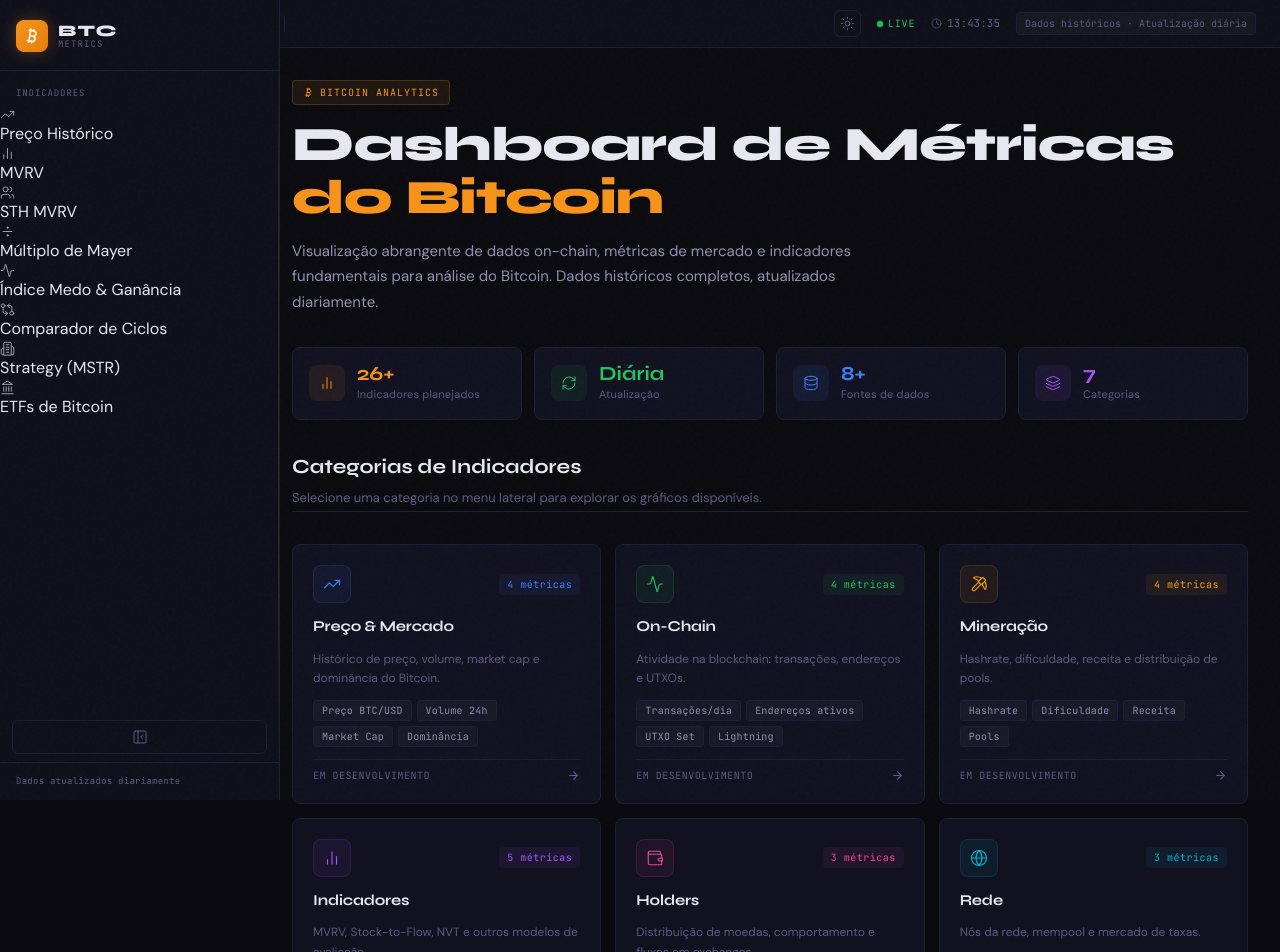
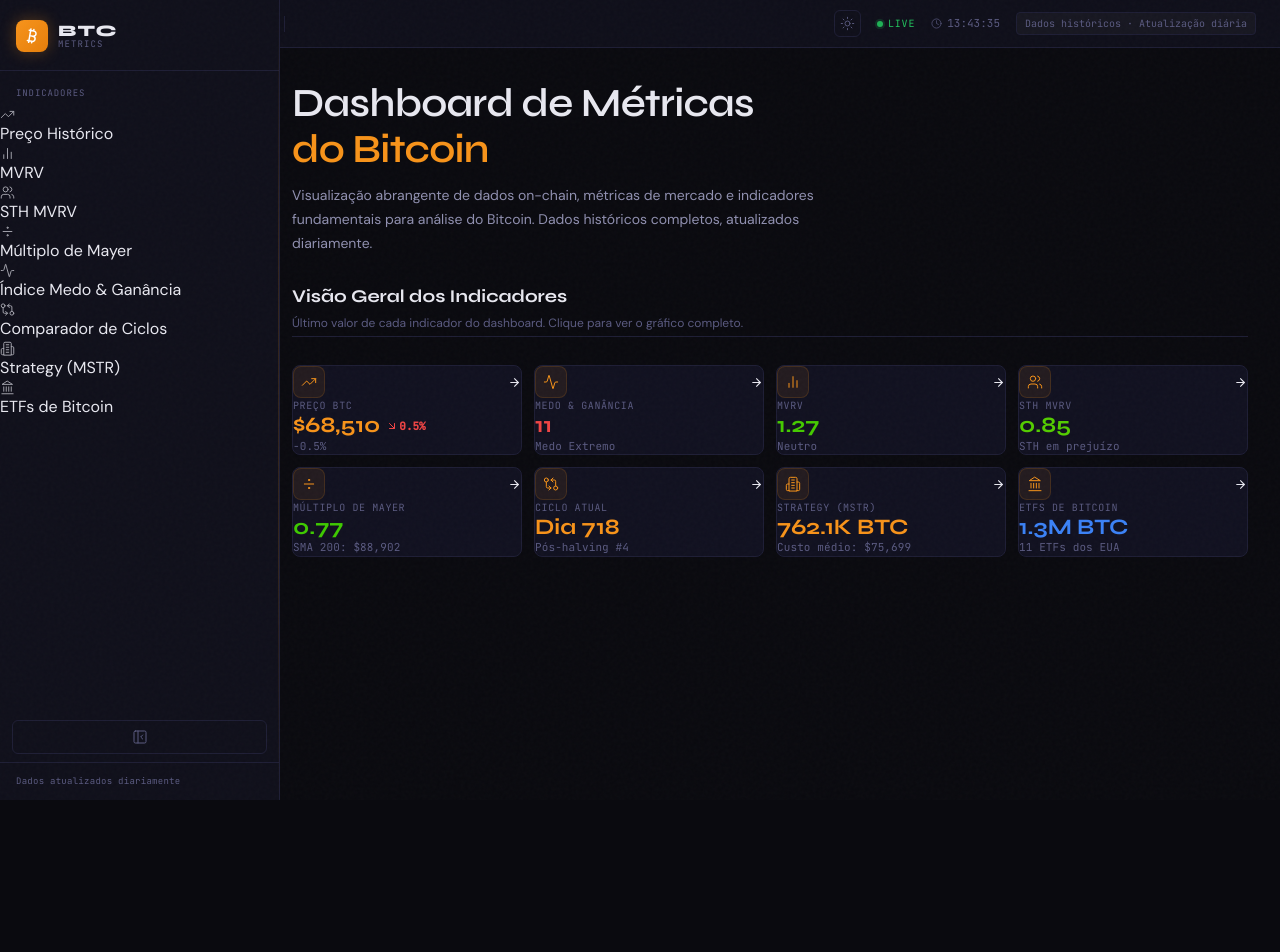
Before and after one commit to Chicoeth/btc-dashboard, a Next.js app in the folder btc-dashboard/frontend/: page / in a window 1280 px wide. Shown: the top 952 px of the page. After the commit the page ends 800 px from the top, so only its background shows below. Built offline with nearby package versions, Linux system fonts and the light colour scheme.

Commit message:
chore: update index.jsx

```diff
--- a/btc-dashboard/frontend/src/pages/index.jsx
+++ b/btc-dashboard/frontend/src/pages/index.jsx
@@ -1,86 +1,240 @@
+import { useState, useEffect, useMemo } from 'react';
 import Layout from '../components/Layout';
+import Link from 'next/link';
 import {
-  TrendingUp, Activity, Pickaxe, BarChart2,
-  Wallet, Globe, Layers, ArrowRight, Bitcoin,
-  Zap, Database, RefreshCw
+  TrendingUp, Activity, BarChart2, Users, Divide,
+  GitCompareArrows, Building2, Landmark, ArrowRight,
+  ArrowUpRight, ArrowDownRight,
 } from 'lucide-react';
 
-const categories = [
+/* ── helpers ── */
+const fmt = (v) =>
+  v == null
+    ? '—'
+    : v.toLocaleString('en-US', { style: 'currency', currency: 'USD', maximumFractionDigits: 0 });
+
+const fmtK = (v) => {
+  if (v == null) return '—';
+  if (v >= 1e6) return `${(v / 1e6).toFixed(1)}M`;
+  if (v >= 1e3) return `${(v / 1e3).toFixed(1)}K`;
+  return v.toFixed(0);
+};
+
+const fmtPct = (v) =>
+  v == null ? '—' : `${v >= 0 ? '+' : ''}${v.toFixed(1)}%`;
+
+/* FNG classification */
+function fngLabel(val) {
+  if (val <= 25) return { text: 'Medo Extremo', color: '#ef4444' };
+  if (val <= 45) return { text: 'Medo', color: '#f59e0b' };
+  if (val <= 55) return { text: 'Neutro', color: '#a3a3a3' };
+  if (val <= 75) return { text: 'Ganância', color: '#84cc16' };
+  return { text: 'Ganância Extrema', color: '#22c55e' };
+}
+
+/* MVRV color */
+function mvrvColor(val) {
+  if (val == null) return '#9090b0';
+  if (val < 1.0) return 'rgb(0,196,79)';
+  if (val > 3.0) return 'rgb(232,0,10)';
+  const t = (val - 1.0) / 2.0;
+  if (t <= 0.5) {
+    const r = Math.round(0 + (255 - 0) * (t / 0.5));
+    const g = Math.round(196 + (220 - 196) * (t / 0.5));
+    return `rgb(${r},${g},0)`;
+  }
+  const r = Math.round(255 - (255 - 232) * ((t - 0.5) / 0.5));
+  const g = Math.round(220 * (1 - (t - 0.5) / 0.5));
+  return `rgb(${r},${g},${Math.round(10 * ((t - 0.5) / 0.5))})`;
+}
+
+/* Mayer color */
+function mayerColor(val) {
+  if (val == null) return '#9090b0';
+  if (val <= 0.6) return 'rgb(0,196,79)';
+  if (val >= 2.0) return 'rgb(232,0,10)';
+  const t = (val - 0.6) / 1.4;
+  if (t <= 0.5) {
+    const r = Math.round(255 * (t / 0.5));
+    const g = Math.round(196 + (220 - 196) * (t / 0.5));
+    return `rgb(${r},${g},0)`;
+  }
+  const r = Math.round(255 - 23 * ((t - 0.5) / 0.5));
+  const g = Math.round(220 * (1 - (t - 0.5) / 0.5));
+  return `rgb(${r},${g},${Math.round(10 * ((t - 0.5) / 0.5))})`;
+}
+
+/* STH MVRV color */
+function sthMvrvColor(val) {
+  if (val == null) return '#9090b0';
+  if (val <= 0.75) return 'rgb(0,196,79)';
+  if (val >= 1.35) return 'rgb(232,0,10)';
+  const t = (val - 0.75) / 0.6;
+  if (t <= 0.5) {
+    const r = Math.round(255 * (t / 0.5));
+    const g = Math.round(196 + 24 * (t / 0.5));
+    return `rgb(${r},${g},0)`;
+  }
+  const r = Math.round(255 - 23 * ((t - 0.5) / 0.5));
+  const g = Math.round(220 * (1 - (t - 0.5) / 0.5));
+  return `rgb(${r},${g},${Math.round(10 * ((t - 0.5) / 0.5))})`;
+}
+
+/* ── data hook ── */
+function useDashboardData() {
+  const [data, setData] = useState(null);
+  const [loading, setLoading] = useState(true);
+
+  useEffect(() => {
+    const load = async () => {
+      try {
+        const [priceRes, fngRes, mvrvRes, sthRes, stratRes, etfRes] = await Promise.all([
+          fetch('/api/price'),
+          fetch('/api/fng'),
+          fetch('/api/mvrv'),
+          fetch('/api/sth-mvrv'),
+          fetch('/api/strategy'),
+          fetch('/api/etf-holdings'),
+        ]);
+
+        const priceRaw = await priceRes.json();
+        const price = Array.isArray(priceRaw) ? priceRaw : (priceRaw?.data ?? []);
+        const fng = await fngRes.json();
+        const mvrv = await mvrvRes.json();
+        const sth = await sthRes.json();
+        const strategy = await stratRes.json();
+        const etf = await etfRes.json();
+
+        setData({ price, fng, mvrv, sth, strategy, etf });
+      } catch (e) {
+        console.error('Dashboard load error:', e);
+      } finally {
+        setLoading(false);
+      }
+    };
+    load();
+  }, []);
+
+  return { data, loading };
+}
+
+/* ── indicator cards config ── */
+const INDICATORS = [
   {
+    key: 'price',
+    label: 'Preço BTC',
     icon: TrendingUp,
-    title: 'Preço & Mercado',
-    description: 'Histórico de preço, volume, market cap e dominância do Bitcoin.',
-    metrics: ['Preço BTC/USD', 'Volume 24h', 'Market Cap', 'Dominância'],
-    color: '#3b82f6',
-    count: 4,
+    href: '/mercado/preco',
+    extract: (d) => {
+      if (!d?.price?.length) return null;
+      const last = d.price[d.price.length - 1];
+      const prev = d.price.length >= 2 ? d.price[d.price.length - 2] : null;
+      const price = last[1];
+      const change = prev ? ((price - prev[1]) / prev[1]) * 100 : null;
+      return { value: fmt(price), sub: change != null ? fmtPct(change) : '', change, color: '#f7931a' };
+    },
   },
   {
+    key: 'fng',
+    label: 'Medo & Ganância',
     icon: Activity,
-    title: 'On-Chain',
-    description: 'Atividade na blockchain: transações, endereços e UTXOs.',
-    metrics: ['Transações/dia', 'Endereços ativos', 'UTXO Set', 'Lightning'],
-    color: '#22c55e',
-    count: 4,
+    href: '/indicadores/medo-ganancia',
+    extract: (d) => {
+      if (!d?.fng?.length) return null;
+      const last = d.fng[d.fng.length - 1];
+      const val = last[1];
+      const info = fngLabel(val);
+      return { value: `${val}`, sub: info.text, color: info.color };
+    },
   },
   {
-    icon: Pickaxe,
-    title: 'Mineração',
-    description: 'Hashrate, dificuldade, receita e distribuição de pools.',
-    metrics: ['Hashrate', 'Dificuldade', 'Receita', 'Pools'],
-    color: '#f59e0b',
-    count: 4,
+    key: 'mvrv',
+    label: 'MVRV',
+    icon: BarChart2,
+    href: '/indicadores/mvrv',
+    extract: (d) => {
+      if (!d?.mvrv?.length) return null;
+      const last = d.mvrv[d.mvrv.length - 1];
+      const val = last[3];
+      return { value: val?.toFixed(2), sub: val < 1 ? 'Subvalorizado' : val > 3 ? 'Sobrevalorizado' : 'Neutro', color: mvrvColor(val) };
+    },
   },
   {
-    icon: BarChart2,
-    title: 'Indicadores',
-    description: 'MVRV, Stock-to-Flow, NVT e outros modelos de avaliação.',
-    metrics: ['MVRV Z-Score', 'Stock-to-Flow', 'NVT Ratio', 'Puell Multiple'],
-    color: '#a855f7',
-    count: 5,
+    key: 'sth',
+    label: 'STH MVRV',
+    icon: Users,
+    href: '/indicadores/sth-mvrv',
+    extract: (d) => {
+      if (!d?.sth?.length) return null;
+      const last = d.sth[d.sth.length - 1];
+      const val = last[3];
+      return { value: val?.toFixed(2), sub: val < 1 ? 'STH em prejuízo' : 'STH em lucro', color: sthMvrvColor(val) };
+    },
   },
   {
-    icon: Wallet,
-    title: 'Holders',
-    description: 'Distribuição de moedas, comportamento e fluxos em exchanges.',
-    metrics: ['Distribuição', 'HODLers vs Traders', 'Exchanges', ''],
-    color: '#ec4899',
-    count: 3,
+    key: 'mayer',
+    label: 'Múltiplo de Mayer',
+    icon: Divide,
+    href: '/indicadores/multiplo-mayer',
+    extract: (d) => {
+      if (!d?.price?.length) return null;
+      // calc SMA 200
+      const prices = d.price.map((p) => p[1]);
+      if (prices.length < 200) return null;
+      const sma200 = prices.slice(-200).reduce((a, b) => a + b, 0) / 200;
+      const current = prices[prices.length - 1];
+      const mayer = current / sma200;
+      return { value: mayer.toFixed(2), sub: `SMA 200: ${fmt(sma200)}`, color: mayerColor(mayer) };
+    },
   },
   {
-    icon: Globe,
-    title: 'Rede',
-    description: 'Nós da rede, mempool e mercado de taxas.',
-    metrics: ['Nós ativos', 'Mempool', 'Fee Market', ''],
-    color: '#06b6d4',
-    count: 3,
+    key: 'cycle',
+    label: 'Ciclo Atual',
+    icon: GitCompareArrows,
+    href: '/indicadores/comparador-ciclos',
+    extract: (d) => {
+      if (!d?.price?.length) return null;
+      // Days since last halving (2024-04-19)
+      const halvingDate = new Date('2024-04-19T00:00:00Z').getTime();
+      const lastTs = d.price[d.price.length - 1][0];
+      const daysSince = Math.floor((lastTs - halvingDate) / (24 * 60 * 60 * 1000));
+      return { value: `Dia ${daysSince}`, sub: 'Pós-halving #4', color: '#f7931a' };
+    },
   },
   {
-    icon: Layers,
-    title: 'Ciclos',
-    description: 'Halvings, ciclos de bull/bear e comparativos históricos.',
-    metrics: ['Halvings', 'Bull/Bear', 'Comparativos', ''],
-    color: '#f7931a',
-    count: 3,
+    key: 'strategy',
+    label: 'Strategy (MSTR)',
+    icon: Building2,
+    href: '/indicadores/strategy',
+    extract: (d) => {
+      if (!d?.strategy?.length) return null;
+      const last = d.strategy[d.strategy.length - 1];
+      const holdings = last[1];
+      return { value: `${fmtK(holdings)} BTC`, sub: `Custo médio: ${fmt(last[2])}`, color: '#f7931a' };
+    },
+  },
+  {
+    key: 'etf',
+    label: 'ETFs de Bitcoin',
+    icon: Landmark,
+    href: '/indicadores/etf-holdings',
+    extract: (d) => {
+      if (!d?.etf?.length) return null;
+      const last = d.etf[d.etf.length - 1];
+      const total = last[2];
+      return { value: `${fmtK(total)} BTC`, sub: '11 ETFs dos EUA', color: '#3b82f6' };
+    },
   },
 ];
 
-const stats = [
-  { label: 'Indicadores planejados', value: '26+', icon: BarChart2, color: '#f7931a' },
-  { label: 'Atualização', value: 'Diária', icon: RefreshCw, color: '#22c55e' },
-  { label: 'Fontes de dados', value: '8+', icon: Database, color: '#3b82f6' },
-  { label: 'Categorias', value: '7', icon: Layers, color: '#a855f7' },
-];
+export default function HomePage() {
+  const { data, loading } = useDashboardData();
 
-export default function HomePage() {
   return (
     <Layout>
       <div className="home">
         {/* Header */}
         <div className="home-header">
-          <div className="header-badge">
-            <Bitcoin size={11} />
-            <span>Bitcoin Analytics</span>
-          </div>
           <h1 className="home-title">
             Dashboard de Métricas
             <br />
@@ -92,85 +246,56 @@ export default function HomePage() {
           </p>
         </div>
 
-        {/* Stats row */}
-        <div className="stats-row">
-          {stats.map((stat) => {
-            const Icon = stat.icon;
-            return (
-              <div key={stat.label} className="stat-card card">
-                <div className="stat-icon" style={{ color: stat.color, background: `${stat.color}15` }}>
-                  <Icon size={16} strokeWidth={1.5} />
-                </div>
-                <div className="stat-info">
-                  <span className="stat-value" style={{ color: stat.color }}>{stat.value}</span>
-                  <span className="stat-label">{stat.label}</span>
-                </div>
-              </div>
-            );
-          })}
-        </div>
-
-        {/* Section title */}
+        {/* Indicators Overview */}
         <div className="section-header">
-          <h2 className="section-title">Categorias de Indicadores</h2>
+          <h2 className="section-title">Visão Geral dos Indicadores</h2>
           <p className="section-desc">
-            Selecione uma categoria no menu lateral para explorar os gráficos disponíveis.
+            Último valor de cada indicador do dashboard. Clique para ver o gráfico completo.
           </p>
         </div>
 
-        {/* Category grid */}
-        <div className="category-grid">
-          {categories.map((cat) => {
-            const Icon = cat.icon;
+        <div className="indicators-grid">
+          {INDICATORS.map((ind) => {
+            const Icon = ind.icon;
+            const extracted = data ? ind.extract(data) : null;
+            const isLoading = loading || !extracted;
+
             return (
-              <div key={cat.title} className="category-card card">
-                <div className="category-card-header">
-                  <div
-                    className="category-icon"
-                    style={{
-                      color: cat.color,
-                      background: `${cat.color}12`,
-                      borderColor: `${cat.color}25`,
-                    }}
-                  >
-                    <Icon size={18} strokeWidth={1.5} />
+              <Link key={ind.key} href={ind.href} className="indicator-card card">
+                <div className="indicator-header">
+                  <div className="indicator-icon">
+                    <Icon size={16} strokeWidth={1.5} />
                   </div>
-                  <div className="category-count-badge" style={{ color: cat.color, background: `${cat.color}12` }}>
-                    {cat.count} métricas
-                  </div>
+                  <ArrowRight size={13} className="indicator-arrow" />
                 </div>
 
-                <h3 className="category-title">{cat.title}</h3>
-                <p className="category-description">{cat.description}</p>
+                <div className="indicator-label">{ind.label}</div>
 
-                <div className="category-metrics">
-                  {cat.metrics.filter(Boolean).map((m) => (
-                    <span key={m} className="metric-tag">{m}</span>
-                  ))}
-                </div>
-
-                <div className="category-footer">
-                  <span className="coming-soon-label">
-                    Em desenvolvimento
-                  </span>
-                  <ArrowRight size={13} />
-                </div>
-              </div>
+                {isLoading ? (
+                  <div className="indicator-skeleton">
+                    <div className="skeleton-line skeleton-value" />
+                    <div className="skeleton-line skeleton-sub" />
+                  </div>
+                ) : (
+                  <>
+                    <div className="indicator-value" style={{ color: extracted.color }}>
+                      {extracted.value}
+                      {extracted.change != null && (
+                        <span className={`indicator-change ${extracted.change >= 0 ? 'positive' : 'negative'}`}>
+                          {extracted.change >= 0
+                            ? <ArrowUpRight size={12} strokeWidth={2} />
+                            : <ArrowDownRight size={12} strokeWidth={2} />
+                          }
+                          {Math.abs(extracted.change).toFixed(1)}%
+                        </span>
+                      )}
+                    </div>
+                    <div className="indicator-sub">{extracted.sub}</div>
+                  </>
+                )}
+              </Link>
             );
           })}
-        </div>
-
-        {/* Info banner */}
-        <div className="info-banner card">
-          <div className="info-banner-icon">
-            <Zap size={16} strokeWidth={1.5} />
-          </div>
-          <div className="info-banner-content">
-            <strong>Arquitetura de dados eficiente:</strong> Todos os dados históricos são baixados
-            uma única vez e armazenados localmente. As atualizações diárias fazem apenas um
-            request incremental por fonte, mantendo os gráficos sempre atualizados com mínimo
-            de requisições às APIs externas.
-          </div>
         </div>
       </div>
 
@@ -179,38 +304,22 @@ export default function HomePage() {
           max-width: 1100px;
           display: flex;
           flex-direction: column;
-          gap: 32px;
+          gap: 28px;
         }
 
         /* Header */
         .home-header {
           display: flex;
           flex-direction: column;
-          gap: 14px;
-        }
-
-        .header-badge {
-          display: inline-flex;
-          align-items: center;
-          gap: 6px;
-          font-family: var(--font-mono);
-          font-size: 10px;
-          letter-spacing: 0.1em;
-          text-transform: uppercase;
-          color: var(--brand-orange);
-          background: rgba(247, 147, 26, 0.08);
-          border: 1px solid rgba(247, 147, 26, 0.2);
-          padding: 4px 10px;
-          border-radius: 4px;
-          width: fit-content;
+          gap: 12px;
         }
 
         .home-title {
           font-family: var(--font-display);
-          font-size: clamp(32px, 4vw, 48px);
-          font-weight: 800;
+          font-size: clamp(28px, 3.5vw, 40px);
+          font-weight: 600;
           color: var(--text-primary);
-          line-height: 1.1;
+          line-height: 1.15;
           letter-spacing: -0.02em;
         }
 
@@ -219,208 +328,161 @@ export default function HomePage() {
         }
 
         .home-subtitle {
-          font-size: 15px;
+          font-size: 14px;
           color: var(--text-secondary);
           line-height: 1.7;
-          max-width: 620px;
-        }
-
-        /* Stats */
-        .stats-row {
-          display: grid;
-          grid-template-columns: repeat(4, 1fr);
-          gap: 12px;
-        }
-
-        .stat-card {
-          display: flex;
-          align-items: center;
-          gap: 12px;
-          padding: 16px;
-        }
-
-        .stat-icon {
-          width: 36px;
-          height: 36px;
-          border-radius: 8px;
-          display: flex;
-          align-items: center;
-          justify-content: center;
-          flex-shrink: 0;
-        }
-
-        .stat-info {
-          display: flex;
-          flex-direction: column;
-          gap: 2px;
-        }
-
-        .stat-value {
-          font-family: var(--font-display);
-          font-size: 20px;
-          font-weight: 700;
-          line-height: 1;
-        }
-
-        .stat-label {
-          font-size: 11px;
-          color: var(--text-muted);
-          letter-spacing: 0.02em;
+          max-width: 580px;
         }
 
         /* Section header */
         .section-header {
           display: flex;
           flex-direction: column;
-          gap: 6px;
+          gap: 4px;
           padding-bottom: 4px;
           border-bottom: 1px solid var(--border-subtle);
         }
 
         .section-title {
           font-family: var(--font-display);
-          font-size: 20px;
+          font-size: 18px;
           font-weight: 700;
           color: var(--text-primary);
         }
 
         .section-desc {
-          font-size: 13px;
+          font-size: 12px;
           color: var(--text-muted);
         }
 
-        /* Category Grid */
-        .category-grid {
+        /* Indicators Grid */
+        .indicators-grid {
           display: grid;
-          grid-template-columns: repeat(3, 1fr);
-          gap: 14px;
+          grid-template-columns: repeat(4, 1fr);
+          gap: 12px;
         }
 
-        .category-card {
-          padding: 20px;
+        .indicator-card {
+          padding: 18px;
           display: flex;
           flex-direction: column;
-          gap: 12px;
-          cursor: default;
+          gap: 8px;
+          cursor: pointer;
+          text-decoration: none;
           transition: transform 0.2s ease, border-color 0.2s ease;
+          position: relative;
         }
 
-        .category-card:hover {
+        .indicator-card:hover {
           transform: translateY(-2px);
+          border-color: var(--border-bright);
         }
 
-        .category-card-header {
+        .indicator-header {
           display: flex;
           align-items: center;
           justify-content: space-between;
         }
 
-        .category-icon {
-          width: 38px;
-          height: 38px;
+        .indicator-icon {
+          width: 32px;
+          height: 32px;
           border-radius: 8px;
-          border: 1px solid;
+          background: rgba(247, 147, 26, 0.08);
+          border: 1px solid rgba(247, 147, 26, 0.15);
           display: flex;
           align-items: center;
           justify-content: center;
+          color: var(--brand-orange);
         }
 
-        .category-count-badge {
+        .indicator-arrow {
+          color: var(--text-muted);
+          opacity: 0;
+          transition: opacity 0.2s;
+        }
+
+        .indicator-card:hover .indicator-arrow {
+          opacity: 1;
+        }
+
+        .indicator-label {
           font-family: var(--font-mono);
           font-size: 10px;
-          padding: 3px 8px;
-          border-radius: 4px;
-          letter-spacing: 0.05em;
-        }
-
-        .category-title {
-          font-family: var(--font-display);
-          font-size: 15px;
-          font-weight: 700;
-          color: var(--text-primary);
-          letter-spacing: -0.01em;
-        }
-
-        .category-description {
-          font-size: 12px;
-          color: var(--text-muted);
-          line-height: 1.6;
-        }
-
-        .category-metrics {
-          display: flex;
-          flex-wrap: wrap;
-          gap: 5px;
-        }
-
-        .metric-tag {
-          font-family: var(--font-mono);
-          font-size: 10px;
-          color: var(--text-secondary);
-          background: rgba(255, 255, 255, 0.03);
-          border: 1px solid var(--border-subtle);
-          padding: 2px 8px;
-          border-radius: 3px;
-          letter-spacing: 0.02em;
-        }
-
-        .category-footer {
-          display: flex;
-          align-items: center;
-          justify-content: space-between;
-          margin-top: auto;
-          padding-top: 8px;
-          border-top: 1px solid var(--border-subtle);
+          text-transform: uppercase;
+          letter-spacing: 0.06em;
           color: var(--text-muted);
         }
 
-        .coming-soon-label {
-          font-family: var(--font-mono);
-          font-size: 10px;
-          letter-spacing: 0.05em;
-          text-transform: uppercase;
-          color: var(--text-muted);
+        .indicator-value {
+          font-family: var(--font-display);
+          font-size: 22px;
+          font-weight: 700;
+          line-height: 1.1;
+          display: flex;
+          align-items: baseline;
+          gap: 6px;
         }
 
-        /* Info Banner */
-        .info-banner {
-          display: flex;
-          gap: 14px;
-          align-items: flex-start;
-          padding: 16px 20px;
-          border-color: rgba(247, 147, 26, 0.15);
-          background: rgba(247, 147, 26, 0.04);
+        .indicator-change {
+          font-family: var(--font-mono);
+          font-size: 11px;
+          display: inline-flex;
+          align-items: center;
+          gap: 1px;
         }
 
-        .info-banner-icon {
-          color: var(--brand-orange);
-          padding-top: 1px;
-          flex-shrink: 0;
+        .indicator-change.positive { color: #22c55e; }
+        .indicator-change.negative { color: #ef4444; }
+
+        .indicator-sub {
+          font-size: 11px;
+          color: var(--text-muted);
+          font-family: var(--font-mono);
+          letter-spacing: 0.01em;
         }
 
-        .info-banner-content {
-          font-size: 13px;
-          color: var(--text-secondary);
-          line-height: 1.6;
+        /* Skeleton loading */
+        .indicator-skeleton {
+          display: flex;
+          flex-direction: column;
+          gap: 6px;
         }
 
-        .info-banner-content strong {
-          color: var(--text-primary);
-          font-weight: 500;
+        .skeleton-line {
+          border-radius: 4px;
+          background: var(--border-subtle);
+          animation: pulse 1.5s ease-in-out infinite;
         }
 
+        .skeleton-value {
+          width: 80px;
+          height: 22px;
+        }
+
+        .skeleton-sub {
+          width: 100px;
+          height: 12px;
+        }
+
+        @keyframes pulse {
+          0%, 100% { opacity: 0.4; }
+          50% { opacity: 0.8; }
+        }
+
+        /* Responsive */
         @media (max-width: 900px) {
-          .category-grid {
-            grid-template-columns: repeat(2, 1fr);
-          }
-          .stats-row {
+          .indicators-grid {
             grid-template-columns: repeat(2, 1fr);
           }
         }
 
-        @media (max-width: 600px) {
-          .category-grid {
+        @media (max-width: 480px) {
+          .indicators-grid {
             grid-template-columns: 1fr;
+          }
+          .indicator-value {
+            font-size: 20px;
           }
         }
       `}</style>
```
